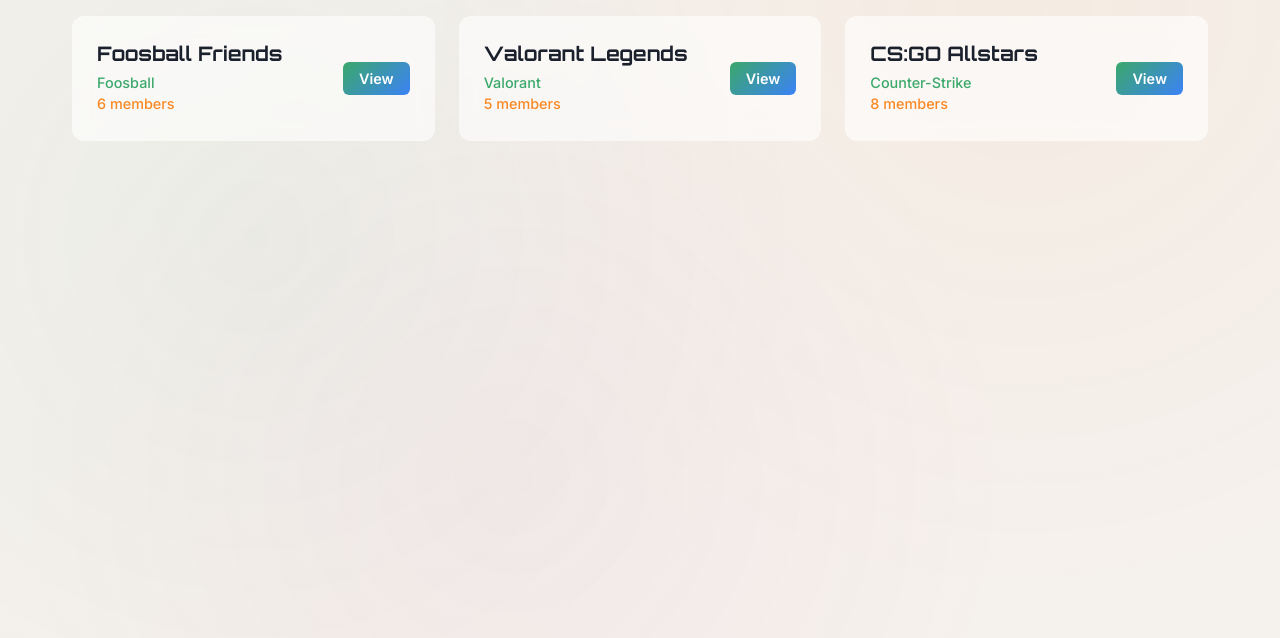
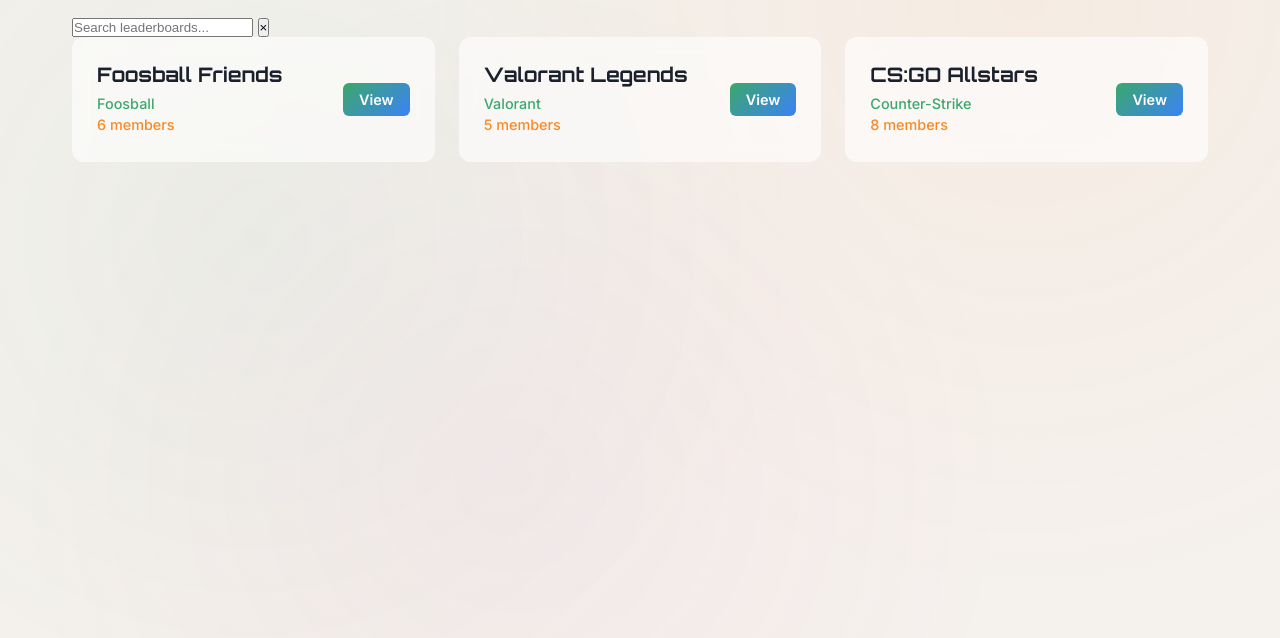
Before and after one commit to vsong1/cs370-social-leaderboard, a website: page all-leaderboards.html in a window 1280 px wide. Shown: the part 162-800 px from the top of the page. Drawn offline with Linux system fonts and the light colour scheme.

Commit message:
Update all-leaderboards.html

```diff
--- a/all-leaderboards.html
+++ b/all-leaderboards.html
@@ -43,7 +43,17 @@
             </button>
         </div>
 
-        <div class="leaderboards-list">
+        <!-- Search Bar -->
+        <div class="search-container">
+            <div class="search-bar">
+                <input type="text" id="leaderboard-search" placeholder="Search leaderboards..." class="search-input">
+                <button class="search-button" onclick="clearLeaderboardSearch()">
+                    <span class="search-icon">×</span>
+                </button>
+            </div>
+        </div>
+
+        <div class="leaderboards-list" id="leaderboards-list">
             <div class="leaderboard-card">
                 <div class="leaderboard-info">
                     <h3 class="leaderboard-name">Foosball Friends</h3>
```
